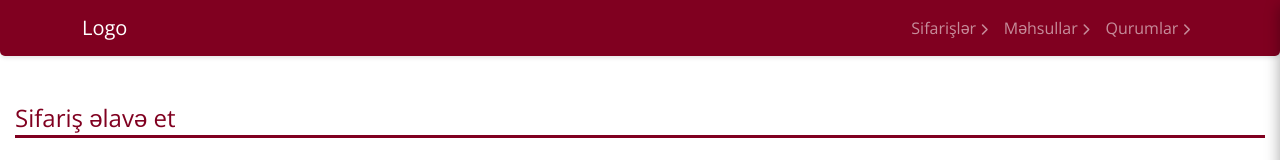
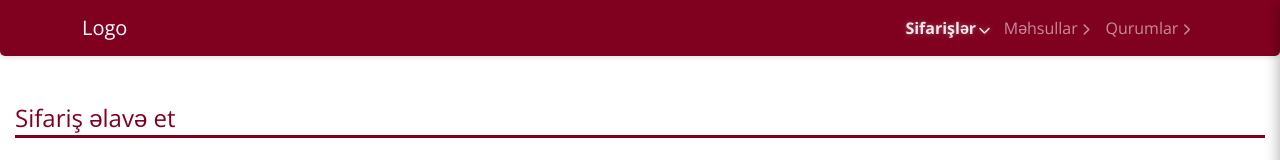
Before and after one commit to Shahmar700/sherab, a Vue app: page /orders/add in a window 1280 px wide. Shown: the top 160 px of the page. Built offline with nearby package versions, Linux system fonts and the light colour scheme.

Commit message:
add active klass to header

```diff
--- a/src/components/Header.vue
+++ b/src/components/Header.vue
@@ -15,36 +15,36 @@
       <div class="collapse navbar-collapse d-none d-lg-block" id="navbarNav">
         <ul class="navbar-nav ms-auto">
           <!-- ===== Orders =====  -->
-          <li class="nav-item dropdown">
-            <RouterLink class="nav-link dropdown-toggle" to="/orders/add" role="button" data-bs-hover="dropdown" aria-expanded="false">
+          <li class="nav-item dropdown" :class="{ 'active-parent': isOrdersActive }">
+            <RouterLink class="nav-link dropdown-toggle" :class="{ 'active': isOrdersActive }" to="#" role="button" data-bs-hover="dropdown" aria-expanded="false">
               Sifarişlər
-              <i class="fa-solid fa-chevron-right dropdown-icon"></i>
+              <i class="fa-solid fa-chevron-right dropdown-icon" :class="{ 'rotated': isOrdersActive }"></i>
             </RouterLink>
             <ul class="dropdown-menu">
-              <li><RouterLink class="dropdown-item" :to="{ name: 'add-order'}">Sifariş əlavə et</RouterLink></li>
-              <li><RouterLink class="dropdown-item" :to="{name: 'all-orders'}">Sifarişlərim <i class="fa-solid fa-table text-secondary"></i></RouterLink></li>
+              <li><RouterLink class="dropdown-item" :class="{ 'active': $route.name === 'add-order' }" :to="{ name: 'add-order'}">Sifariş əlavə et</RouterLink></li>
+              <li><RouterLink class="dropdown-item" :class="{ 'active': $route.name === 'all-orders' }" :to="{name: 'all-orders'}">Sifarişlərim <i class="fa-solid fa-table text-secondary"></i></RouterLink></li>
             </ul>
           </li>
           <!-- ===== Products =====  -->
-          <li class="nav-item dropdown">
-            <RouterLink class="nav-link dropdown-toggle" to="#" role="button" data-bs-hover="dropdown" aria-expanded="false">
+          <li class="nav-item dropdown" :class="{ 'active-parent': isProductsActive }">
+            <RouterLink class="nav-link dropdown-toggle" :class="{ 'active': isProductsActive }" to="#" role="button" data-bs-hover="dropdown" aria-expanded="false">
               Məhsullar
-              <i class="fa-solid fa-chevron-right dropdown-icon"></i>
+              <i class="fa-solid fa-chevron-right dropdown-icon" :class="{ 'rotated': isProductsActive }"></i>
             </RouterLink>
             <ul class="dropdown-menu">
-              <li><RouterLink class="dropdown-item" :to="{name: 'add-products'}">Məhsullar əlavə et</RouterLink></li>
-              <li><RouterLink class="dropdown-item" :to="{name: 'all-products'}">Məhsullarım <i class="fa-solid fa-table text-secondary"></i></RouterLink></li>
+              <li><RouterLink class="dropdown-item" :class="{ 'active': $route.name === 'add-products' }" :to="{name: 'add-products'}">Məhsullar əlavə et</RouterLink></li>
+              <li><RouterLink class="dropdown-item" :class="{ 'active': $route.name === 'all-products' }" :to="{name: 'all-products'}">Məhsullarım <i class="fa-solid fa-table text-secondary"></i></RouterLink></li>
             </ul>
           </li>
           <!-- ===== Organizations =====  -->
-          <li class="nav-item dropdown">
-            <RouterLink class="nav-link dropdown-toggle" to="#" role="button" data-bs-hover="dropdown" aria-expanded="false">
+          <li class="nav-item dropdown" :class="{ 'active-parent': isOrganizationsActive }">
+            <RouterLink class="nav-link dropdown-toggle" :class="{ 'active': isOrganizationsActive }" to="#" role="button" data-bs-hover="dropdown" aria-expanded="false">
               Qurumlar
-              <i class="fa-solid fa-chevron-right dropdown-icon"></i>
+              <i class="fa-solid fa-chevron-right dropdown-icon" :class="{ 'rotated': isOrganizationsActive }"></i>
             </RouterLink>
             <ul class="dropdown-menu">
-              <li><RouterLink class="dropdown-item" :to="{name: 'add-organizations'}">Qurum əlavə et</RouterLink></li>
-              <li><RouterLink class="dropdown-item" :to="{name: 'all-organizations'}">Qurumlarım <i class="fa-solid fa-table text-secondary"></i></RouterLink></li>
+              <li><RouterLink class="dropdown-item" :class="{ 'active': $route.name === 'add-organizations' }" :to="{name: 'add-organizations'}">Qurum əlavə et</RouterLink></li>
+              <li><RouterLink class="dropdown-item" :class="{ 'active': $route.name === 'all-organizations' }" :to="{name: 'all-organizations'}">Qurumlarım <i class="fa-solid fa-table text-secondary"></i></RouterLink></li>
             </ul>
           </li>
         </ul>
@@ -160,6 +160,19 @@ onMounted(() => {
           parentIcon.style.transform = 'rotate(90deg)';
         }
       });
+
+      // For large screen header, ensure the dropdown is open if an item is active
+      if (isOrdersActive.value || isProductsActive.value || isOrganizationsActive.value) {
+        // This makes sure dropdown items are visible when directly accessing a subpage
+        const navbarDropdowns = document.querySelectorAll('#navbarNav .dropdown');
+        navbarDropdowns.forEach(dropdown => {
+          const isActive = dropdown.classList.contains('active-parent');
+          if (isActive && window.innerWidth >= 992) {
+            dropdown.classList.add('show');
+            dropdown.querySelector('.dropdown-menu')?.classList.add('show');
+          }
+        });
+      }
     }, 100);
   }
 })
@@ -182,7 +195,43 @@ onMounted(() => {
 
 .nav-link.active {
   font-weight: bold;
-  color: #ffffff;
+  color: rgba(255, 255, 255, 0.9) !important;
+  position: relative;
+  text-shadow: 0 0 5px rgba(255, 255, 255, 0.3);
+}
+
+.nav-link.active::after {
+  content: '';
+  position: absolute;
+  left: 0;
+  bottom: 0;
+  width: 100%;
+  height: 2px;
+  background-color: #fff;
+  box-shadow: 0 0 5px rgba(255, 255, 255, 0.5);
+}
+
+/* Header active menu items */
+.active-parent > .nav-link {
+  position: relative;
+  color: rgba(255, 255, 255, 0.9) !important;
+}
+
+.dropdown-item.active {
+  background-color: rgba(128, 0, 32, 0.1) !important;
+  color: #800020 !important;
+  font-weight: bold;
+  position: relative;
+}
+
+.dropdown-item.active::before {
+  content: '';
+  position: absolute;
+  left: 0;
+  top: 0;
+  height: 100%;
+  width: 3px;
+  background-color: #800020;
 }
 
 /* Sidebar styles */
@@ -239,6 +288,10 @@ onMounted(() => {
   transform: rotate(0deg);
   transition: transform 0.3s ease;
   font-size: 12px;
+}
+
+.dropdown-icon.rotated {
+  transform: rotate(90deg);
 }
 
 .dropdown-toggle::after {
@@ -355,6 +408,29 @@ onMounted(() => {
   .dropdown:hover .dropdown-toggle .dropdown-icon {
     transform: rotate(90deg);
   }
+
+  /* Header dropdown hover effects */
+  #navbarNav .nav-item.dropdown:hover .nav-link {
+    color: rgba(255, 255, 255, 0.9) !important;
+    position: relative;
+    transition: all 0.3s ease;
+  }
+
+  #navbarNav .nav-item.dropdown:hover .nav-link::after {
+    content: '';
+    position: absolute;
+    left: 0;
+    bottom: 0;
+    width: 100%;
+    height: 2px;
+    background-color: rgba(255, 255, 255, 0.5);
+    transition: all 0.3s ease;
+  }
+
+  #navbarNav .dropdown-item:hover i {
+    transform: translateX(3px);
+    transition: transform 0.3s ease;
+  }
 }
 
 @media (max-width: 768px) {
```
